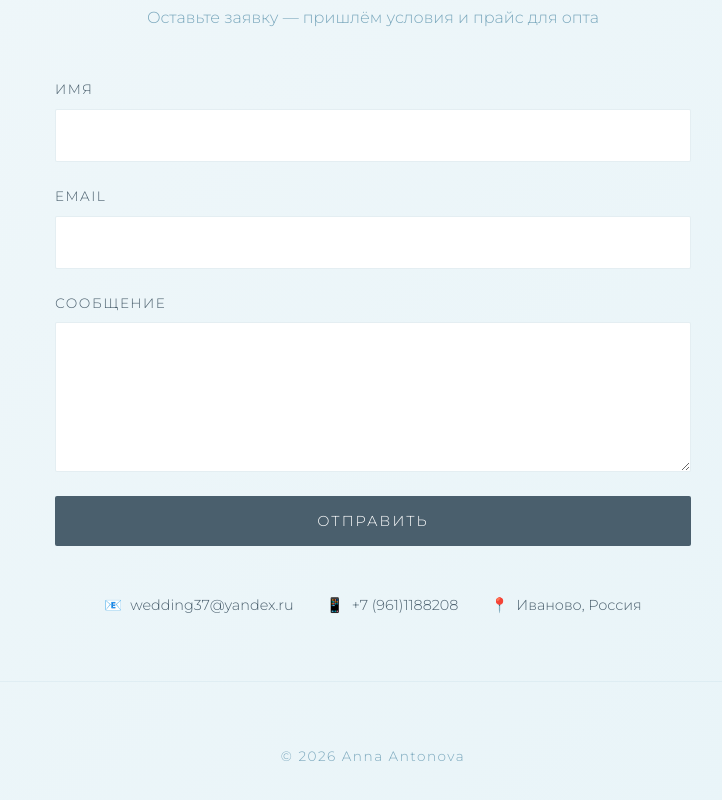
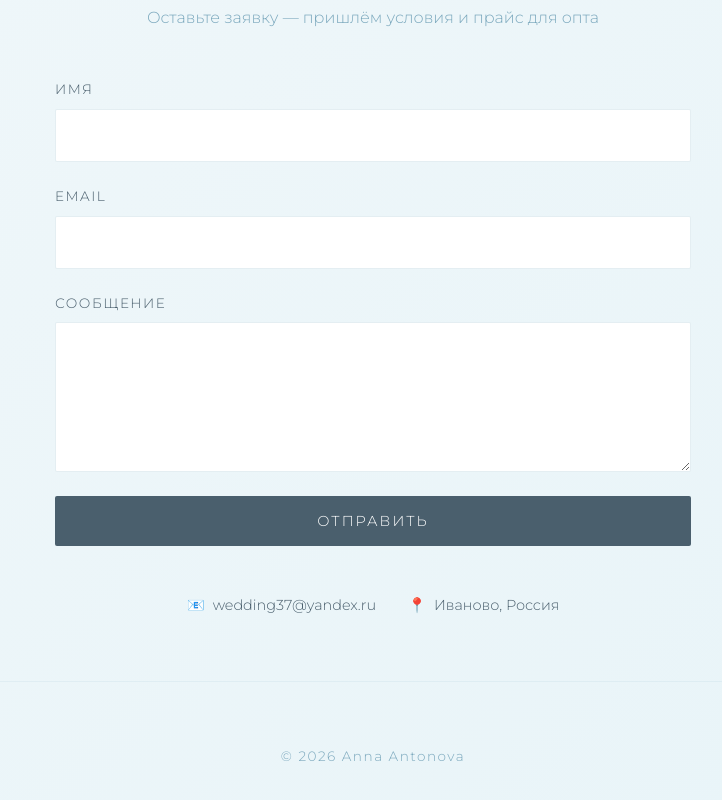
Before and after one commit to sennikovb-star/anna-antonova-landing, a plain HTML site: page index.html in a window 1280 px wide. Shown: the part 3326-4126 px from the top of the page, without its empty margins (267-989 px from the left). Drawn offline with nearby package versions, Linux system fonts and the light colour scheme.

Commit message:
Update index.html

```diff
--- a/index.html
+++ b/index.html
@@ -233,10 +233,6 @@ Free HTML CSS Template
                 <a href="mailto:wedding37@yandex.ru">wedding37@yandex.ru</a>
             </div>
             <div class="contact-item">
-                <span>📱</span>
-                <a href="tel:+79611188208">+7 (961)1188208</a>
-            </div>
-            <div class="contact-item">
                 <span>📍</span>
                 <a href="https://www.google.com/maps/search/?api=1&query=Ivanovo+Russia" target="_blank">Иваново, Россия</a>
             </div>
```
